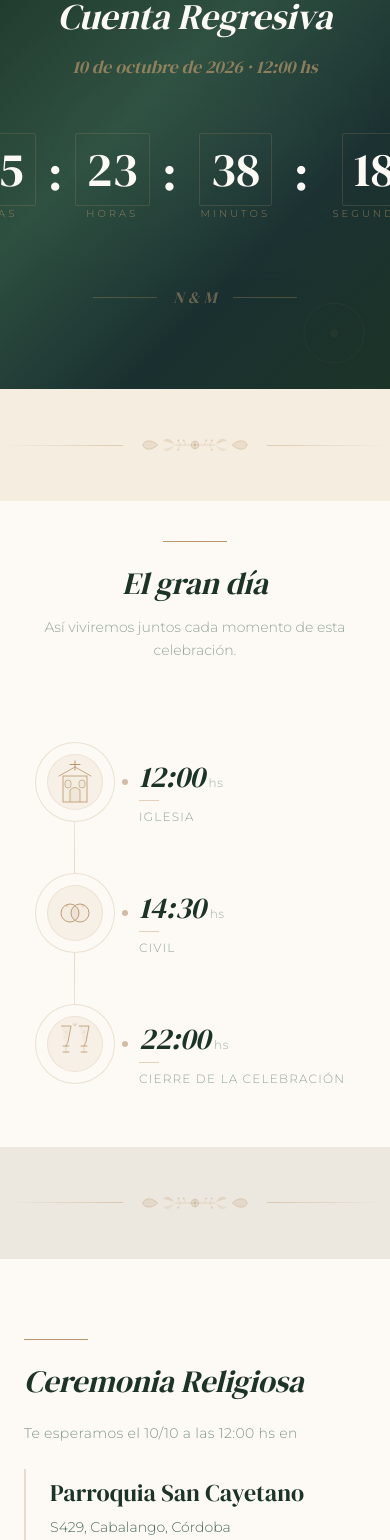
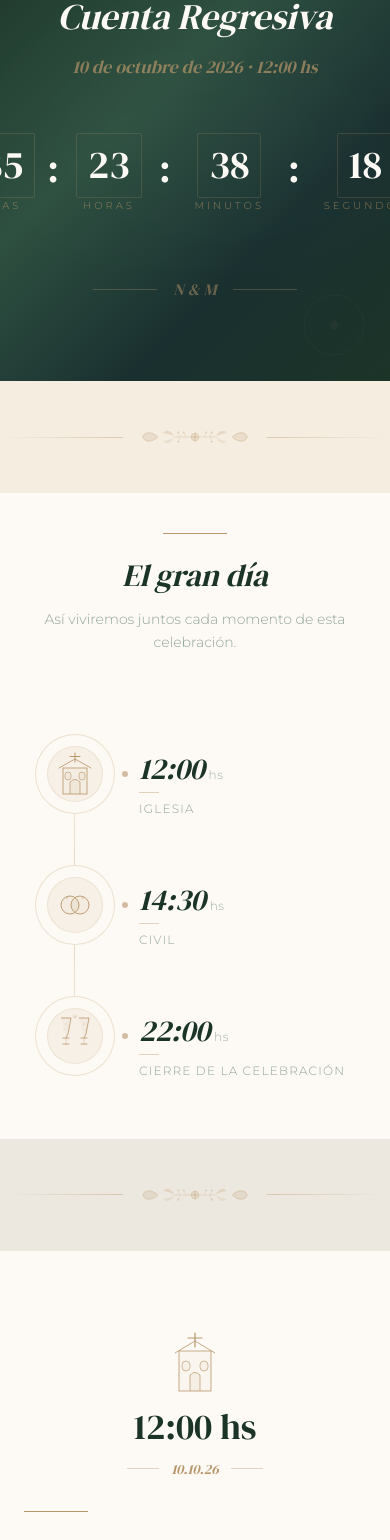
Before and after one commit to noebonvin-del/bodanoeymariano, a Next.js app: page / in a window 390 px wide. Shown: the part 2760-4300 px from the top of the page. Built offline with nearby package versions, Linux system fonts and the light colour scheme.

Commit message:
Fix mobile: show icons in Ceremony and Party sections, fix countdown responsive

```diff
--- a/src/app/globals.css
+++ b/src/app/globals.css
@@ -210,7 +210,7 @@ body {
 /* Countdown digits */
 .countdown-digit {
   font-family: var(--font-cormorant);
-  font-size: clamp(3rem, 8vw, 6rem);
+  font-size: clamp(2rem, 10vw, 6rem);
   font-weight: 300;
   line-height: 1;
   color: #FDFAF5;
--- a/src/components/Ceremony.tsx
+++ b/src/components/Ceremony.tsx
@@ -63,6 +63,16 @@ export default function Ceremony() {
           {/* Información */}
           <ScrollReveal direction="right" delay={150}>
             <div className="flex flex-col gap-6">
+              {/* Ícono visible solo en mobile */}
+              <div className="flex flex-col items-center gap-3 lg:hidden pb-2">
+                <ChurchIcon />
+                <p className="font-display text-4xl font-light text-warm-deeper">12:00 hs</p>
+                <div className="flex items-center gap-3">
+                  <div className="w-8 h-px bg-gold/40" />
+                  <span className="font-display text-sm italic text-gold font-light">10.10.26</span>
+                  <div className="w-8 h-px bg-gold/40" />
+                </div>
+              </div>
               <div className="gold-divider-left" />
               <h2 className="section-title">Ceremonia Religiosa</h2>
 
--- a/src/components/Party.tsx
+++ b/src/components/Party.tsx
@@ -38,6 +38,31 @@ export default function Party() {
           {/* Información (primero en mobile) */}
           <ScrollReveal direction="left" delay={150}>
             <div className="flex flex-col gap-6">
+              {/* Ícono visible solo en mobile */}
+              <div className="flex flex-col items-center gap-3 lg:hidden pb-2">
+                <svg viewBox="0 0 48 52" fill="none" xmlns="http://www.w3.org/2000/svg" className="w-12 h-14 text-gold mx-auto">
+                  <path d="M10 6 L18 28 L15 34" stroke="currentColor" strokeWidth="1" strokeLinecap="round" fill="none" strokeOpacity="0.8" />
+                  <line x1="11" y1="34" x2="19" y2="34" stroke="currentColor" strokeWidth="1" strokeLinecap="round" strokeOpacity="0.7" />
+                  <path d="M6 6 L22 6 L18 22 L10 22 Z" stroke="currentColor" strokeWidth="0.7" fill="currentColor" fillOpacity="0.08" strokeLinejoin="round" />
+                  <path d="M38 6 L30 28 L33 34" stroke="currentColor" strokeWidth="1" strokeLinecap="round" fill="none" strokeOpacity="0.8" />
+                  <line x1="29" y1="34" x2="37" y2="34" stroke="currentColor" strokeWidth="1" strokeLinecap="round" strokeOpacity="0.7" />
+                  <path d="M42 6 L26 6 L30 22 L38 22 Z" stroke="currentColor" strokeWidth="0.7" fill="currentColor" fillOpacity="0.08" strokeLinejoin="round" />
+                  <line x1="18" y1="14" x2="30" y2="14" stroke="currentColor" strokeWidth="0.5" strokeOpacity="0.3" strokeDasharray="2 2" />
+                  <circle cx="14" cy="14" r="0.8" fill="currentColor" fillOpacity="0.5" />
+                  <circle cx="12" cy="10" r="0.6" fill="currentColor" fillOpacity="0.4" />
+                  <circle cx="34" cy="14" r="0.8" fill="currentColor" fillOpacity="0.5" />
+                  <circle cx="36" cy="10" r="0.6" fill="currentColor" fillOpacity="0.4" />
+                  <line x1="24" y1="2" x2="24" y2="6" stroke="currentColor" strokeWidth="0.7" strokeOpacity="0.5" strokeLinecap="round" />
+                  <line x1="21" y1="3" x2="24" y2="6" stroke="currentColor" strokeWidth="0.7" strokeOpacity="0.4" strokeLinecap="round" />
+                  <line x1="27" y1="3" x2="24" y2="6" stroke="currentColor" strokeWidth="0.7" strokeOpacity="0.4" strokeLinecap="round" />
+                </svg>
+                <p className="font-display text-2xl font-light text-warm-deeper italic">¡A celebrar!</p>
+                <div className="flex items-center gap-3">
+                  <div className="w-8 h-px bg-gold/40" />
+                  <span className="font-display text-sm italic text-gold font-light">Villa Carlos Paz</span>
+                  <div className="w-8 h-px bg-gold/40" />
+                </div>
+              </div>
               <div className="gold-divider-left" />
               <h2 className="section-title">Fiesta</h2>
 
```
